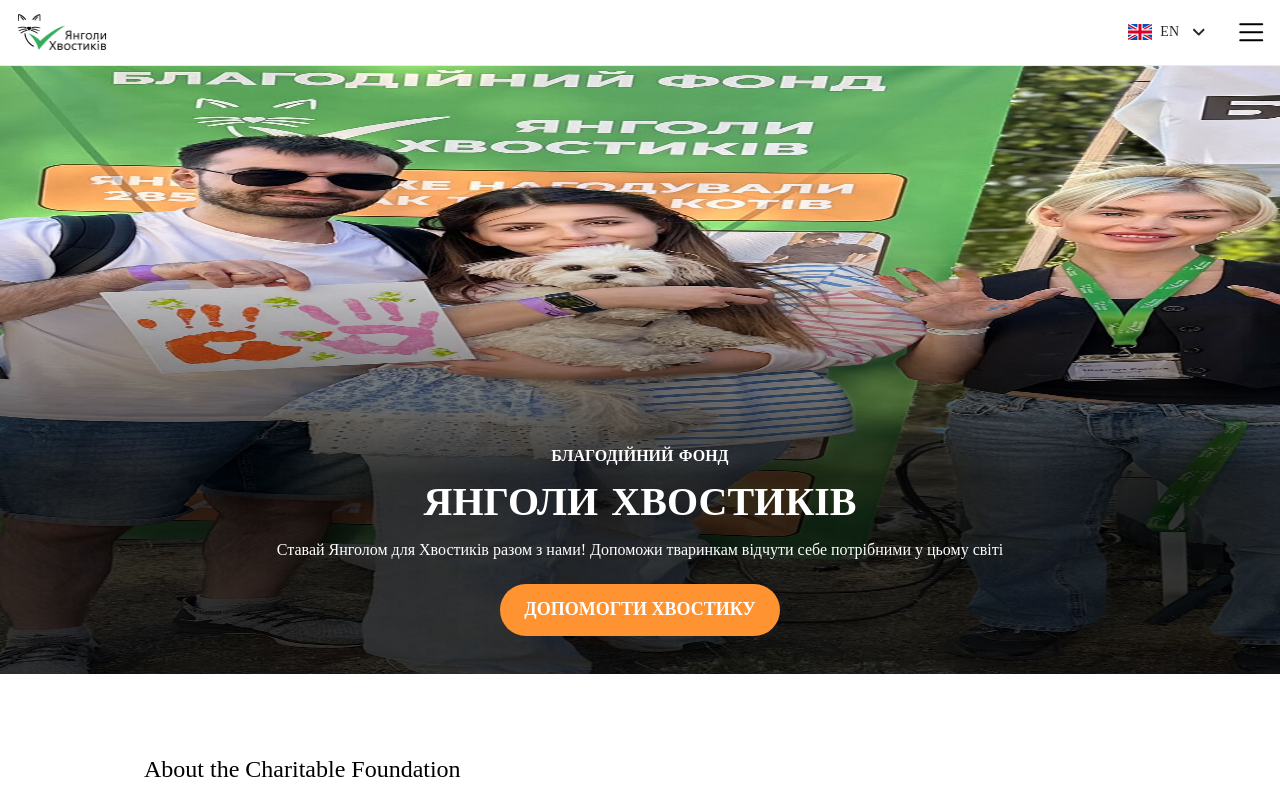
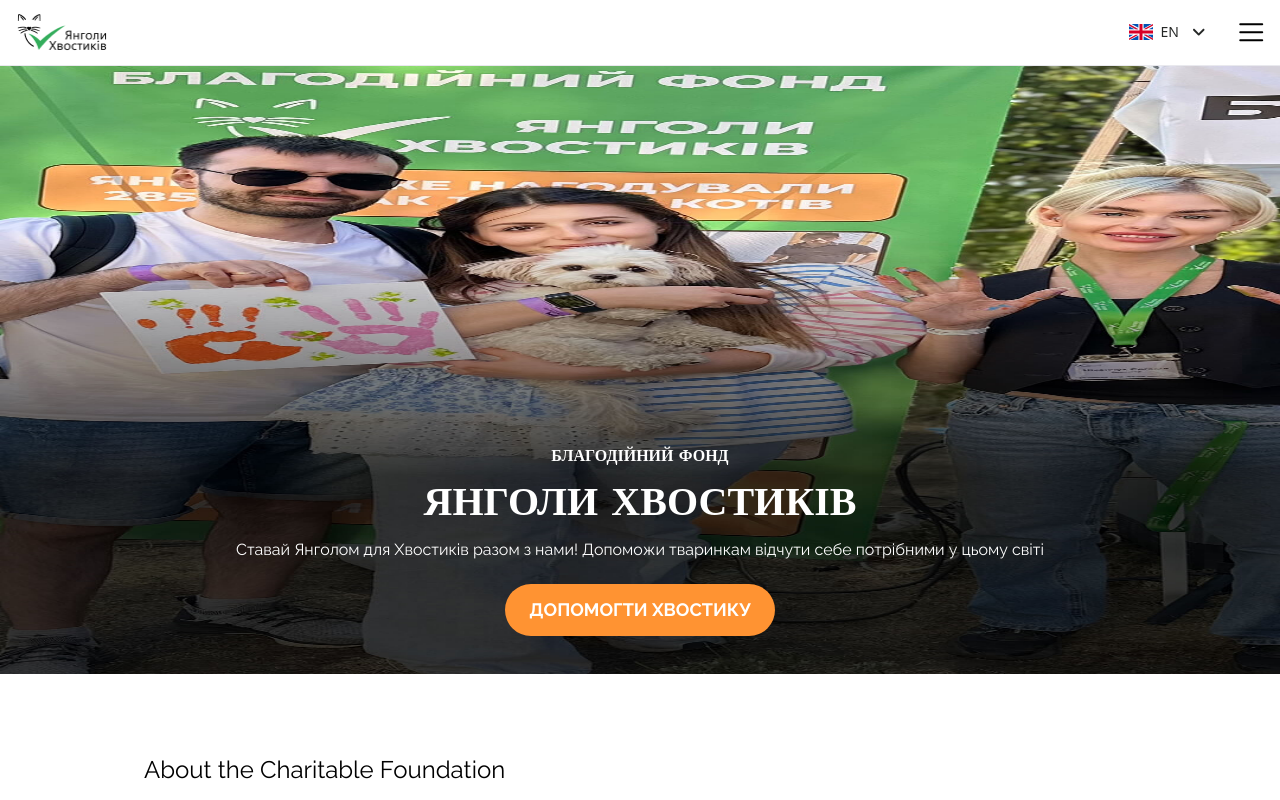
Before and after one commit to cyanidium-dev/yangoly-hvostikiv, a Next.js app: page /en in a window 1280 px wide. Shown: the top 800 px of the page. Built offline with nearby package versions, Linux system fonts and the light colour scheme.

Commit message:
added raleway font

```diff
--- a/src/app/[locale]/layout.tsx
+++ b/src/app/[locale]/layout.tsx
@@ -3,6 +3,8 @@
 import { LocaleLayoutProps, PageParams } from "@/shared/types";
 import { getDictionary } from "@/shared/utils";
 import Footer from "@/modules/Footer/Footer";
+import { Raleway } from "next/font/google";
+import "../globals.css";
 
 export async function generateMetadata({
   params,
@@ -20,6 +22,12 @@
   };
 }
 
+const raleway = Raleway({
+  weight: ["300", "400", "500", "600", "700", "900"],
+  variable: "--font-raleway",
+  subsets: ["latin", "cyrillic"],
+});
+
 export default async function LocaleLayout({
   children,
   params,
@@ -35,7 +43,9 @@
         donateModalTranslataion={donateModal}
       />
       <div className="flex flex-col min-h-[100%]">
-        <main className="bg-background-gray h-full flex-1 w-full overflow-y-hidden overflow-x-hidden">
+        <main
+          className={`${raleway.variable} bg-background-gray h-full flex-1 w-full overflow-y-hidden overflow-x-hidden font-raleway`}
+        >
           {children}
         </main>
         <Footer translation={footerNav} />
--- a/src/app/layout.tsx
+++ b/src/app/layout.tsx
@@ -7,9 +7,7 @@
 }>) {
   return (
     <html lang="en">
-      <body>
-        {children}
-        </body>
+      <body>{children}</body>
     </html>
   );
 }
--- a/tailwind.config.ts
+++ b/tailwind.config.ts
@@ -50,7 +50,7 @@
         },
       },
       fontFamily: {
-        sans: ["Raleway", "serif"],
+        raleway: ["var(--font-raleway)", "serif"],
         arial: ["Arial Black", "serif"],
       },
       animation: {
@@ -68,8 +68,8 @@
         },
       },
       boxShadow: {
-        blogCard: "0px 4px 24px 3px rgba(104, 104, 104, 0.12)"
-      }
+        blogCard: "0px 4px 24px 3px rgba(104, 104, 104, 0.12)",
+      },
     },
   },
   // eslint-disable-next-line @typescript-eslint/no-require-imports
```
